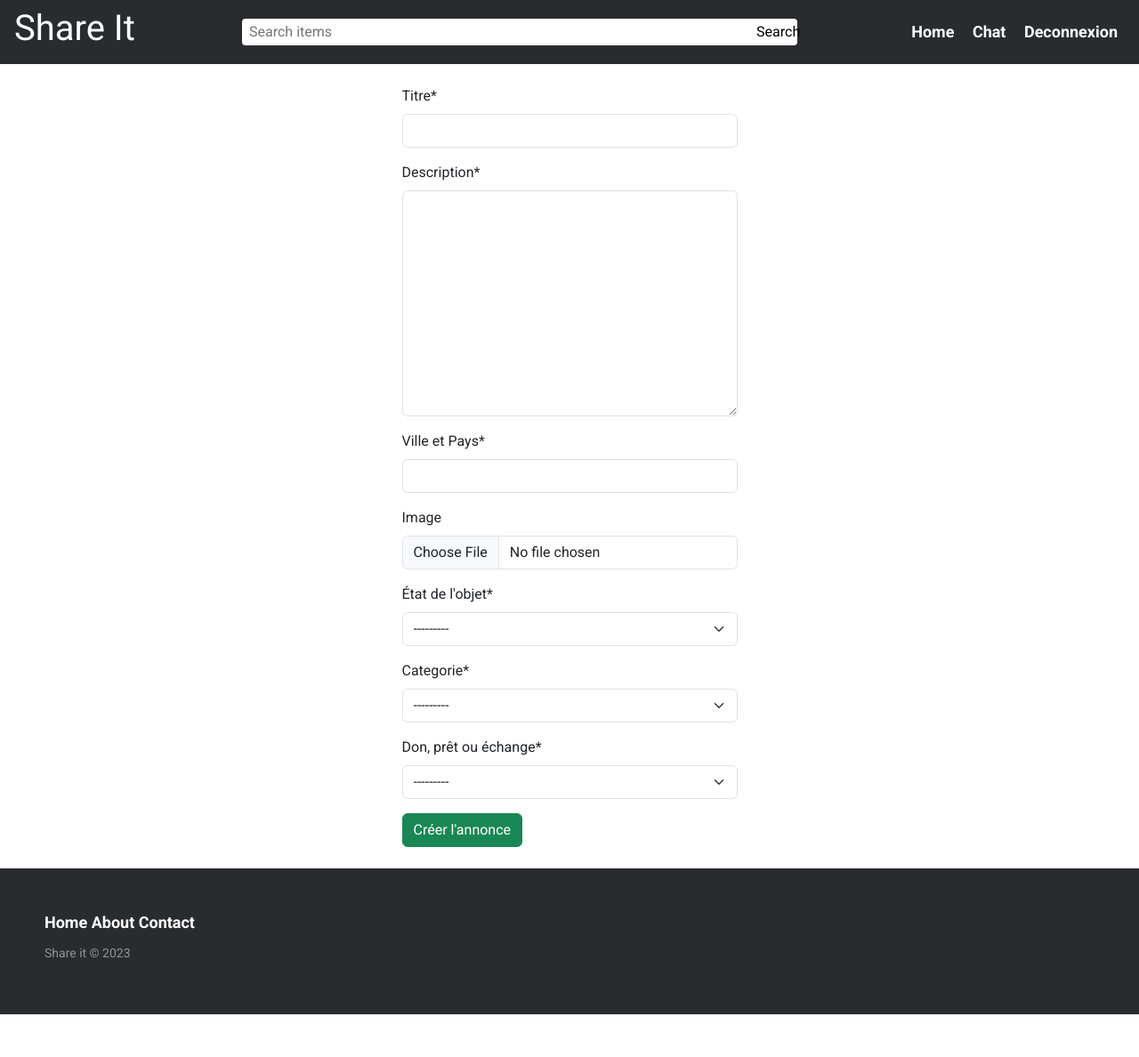
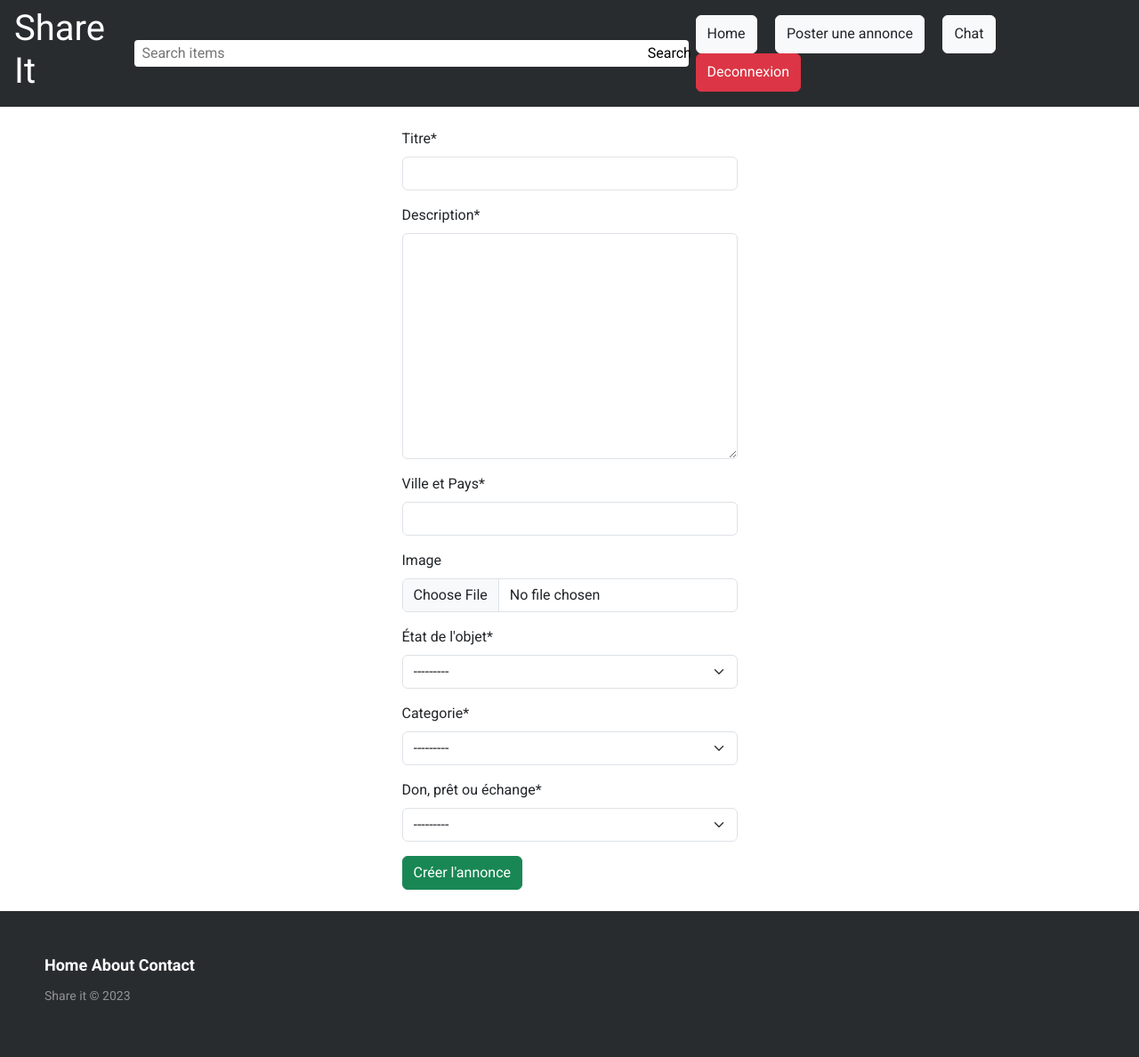
Before and after one commit to ArianDervishaj/projet-pal, a Django app: page /create/ in a window 1280 px wide. Shown: the whole page at 89% size. Before the commit the page ends 1140 px from the top, so only its background shows below. Run offline with Django 4.2, Linux system fonts and the light colour scheme; the visitor is signed in with stand-in values (Sample User, id 1); data that the repository does not hold is empty; some libraries are stand-ins or nearby versions.

Commit message:
ajout du bouton "poster une annonce"

```diff
--- a/src/templates/base.html
+++ b/src/templates/base.html
@@ -35,13 +35,14 @@
       </div>
 
       <div class="menu">
-        <a href="/">Home</a>
+        <a class="btn btn-light text-dark" href="/">Home</a>
 
         {% if user.is_authenticated %}
-        <a>Chat</a>
-        <a href="/logout">Deconnexion</a>
+        <a class="btn btn-light text-dark" href="/create">Poster une annonce</a>
+        <a class="btn btn-light text-dark">Chat</a>
+        <a class="btn btn-danger" href="/logout">Deconnexion</a>
         {% else %}
-        <a href="/login">Connexion</a>
+        <a class="btn btn-success" href="/login">Connexion</a>
         {% endif %}
       </div>
     </header>
```
